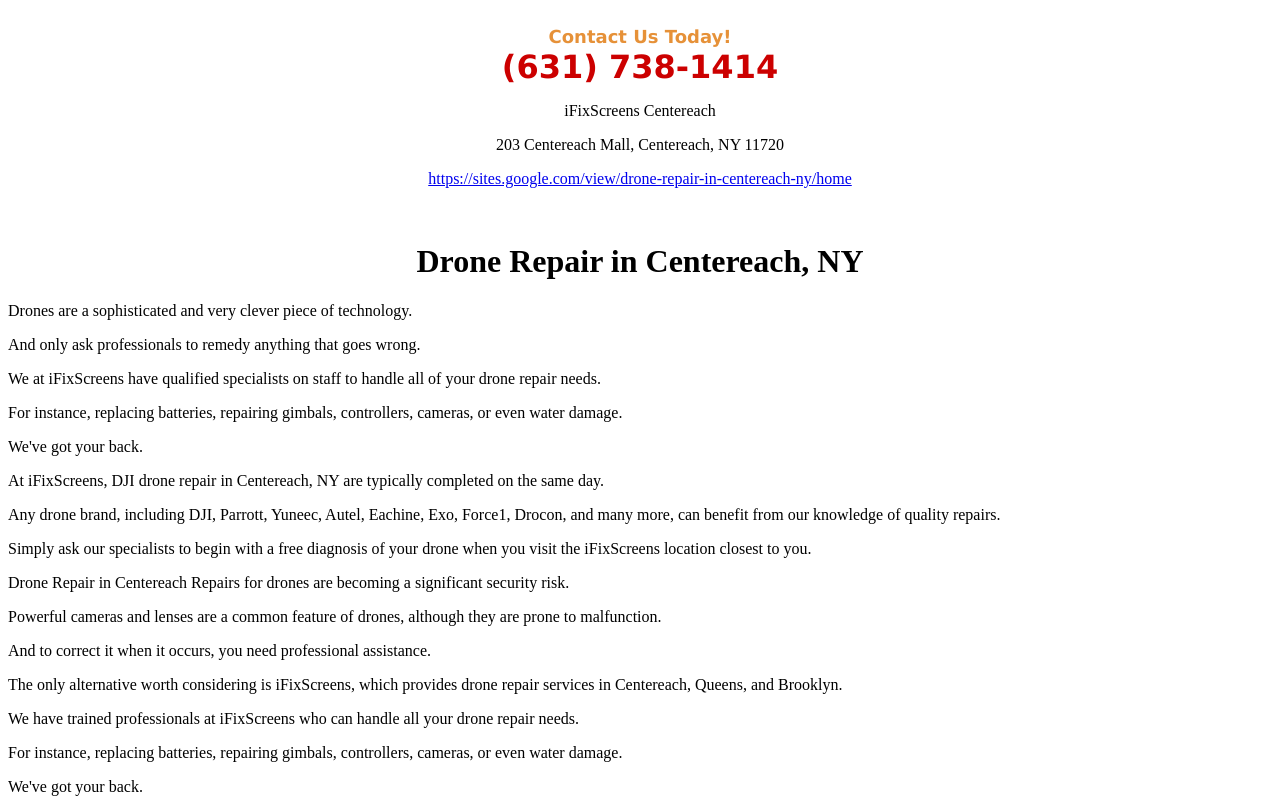
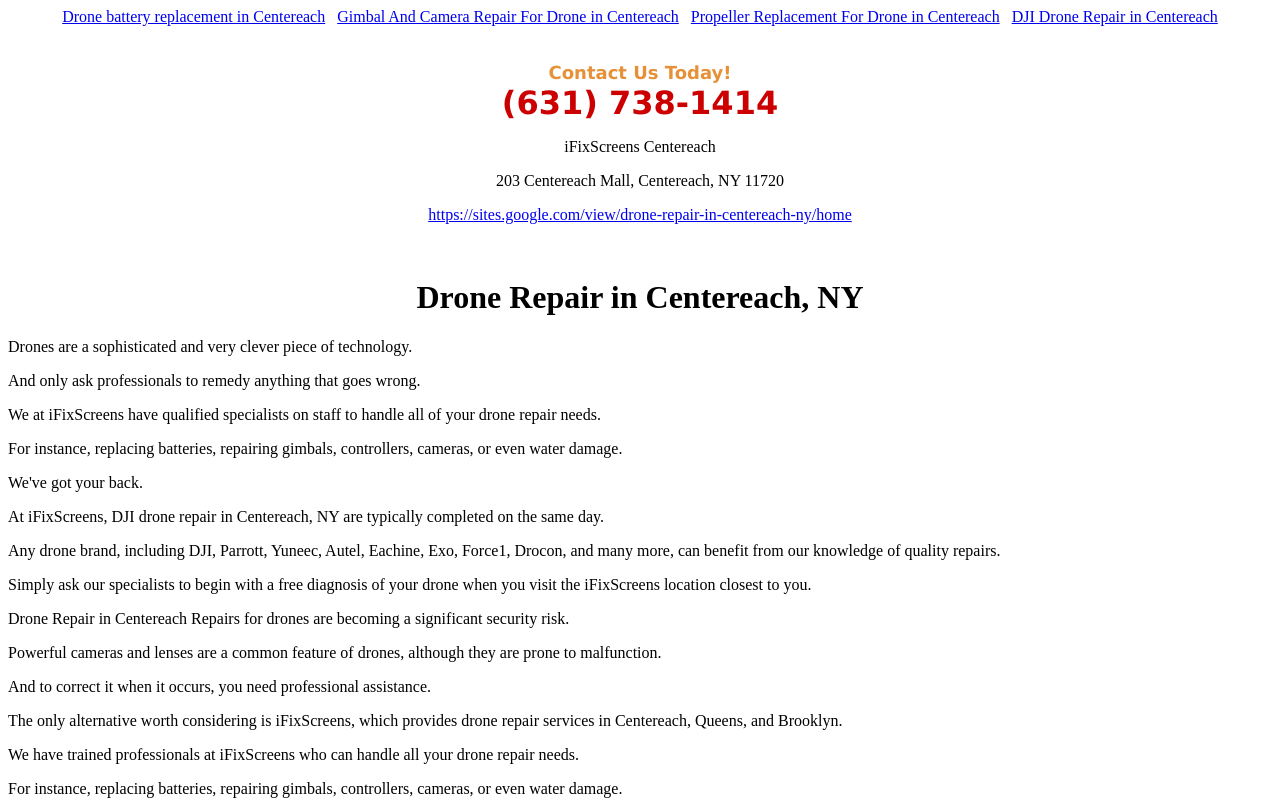
Before and after one commit to iFix786/drone-repair-in-centereach, a plain HTML site: page index.html in a window 1280 px wide. Shown: the top 801 px of the page. Drawn offline with Linux system fonts and the light colour scheme.

Commit message:
Update index.html

```diff
--- a/index.html
+++ b/index.html
@@ -611,7 +611,17 @@
        }]
    }
 </script>
-</head><body>        <script type="text/javascript">
+</head><body>
+	 <div style="text-align: center;">
+        <a href="./DronebatteryreplacementinCentereachNY.html">Drone battery replacement in Centereach</a>&nbsp&nbsp
+        <a href="./GimbalAndCameraRepairForDroneinCentereachNY.html">Gimbal And Camera Repair For Drone in Centereach</a>&nbsp&nbsp
+        <a href="./PropellerReplacementForDroneinCentereachNY.html">Propeller Replacement For Drone in Centereach</a>&nbsp&nbsp
+
+        <a href="./DJIdronerepairinCentereachNY.html">DJI Drone Repair in Centereach</a>
+    </div><br/>
+
+
+	<script type="text/javascript">
     		  function openWindow(event) {
             // Show the popup
             var my_window;
```
